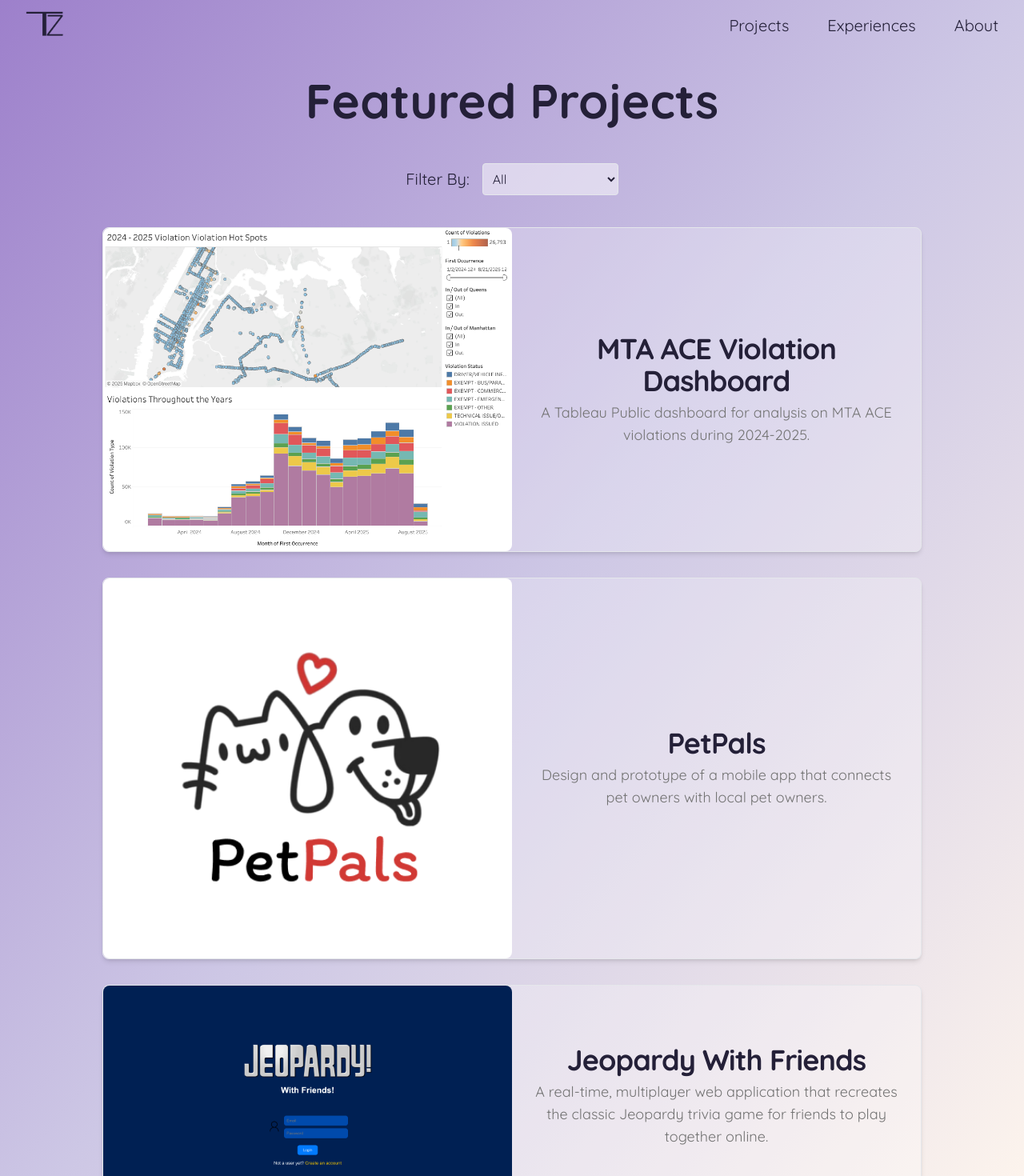
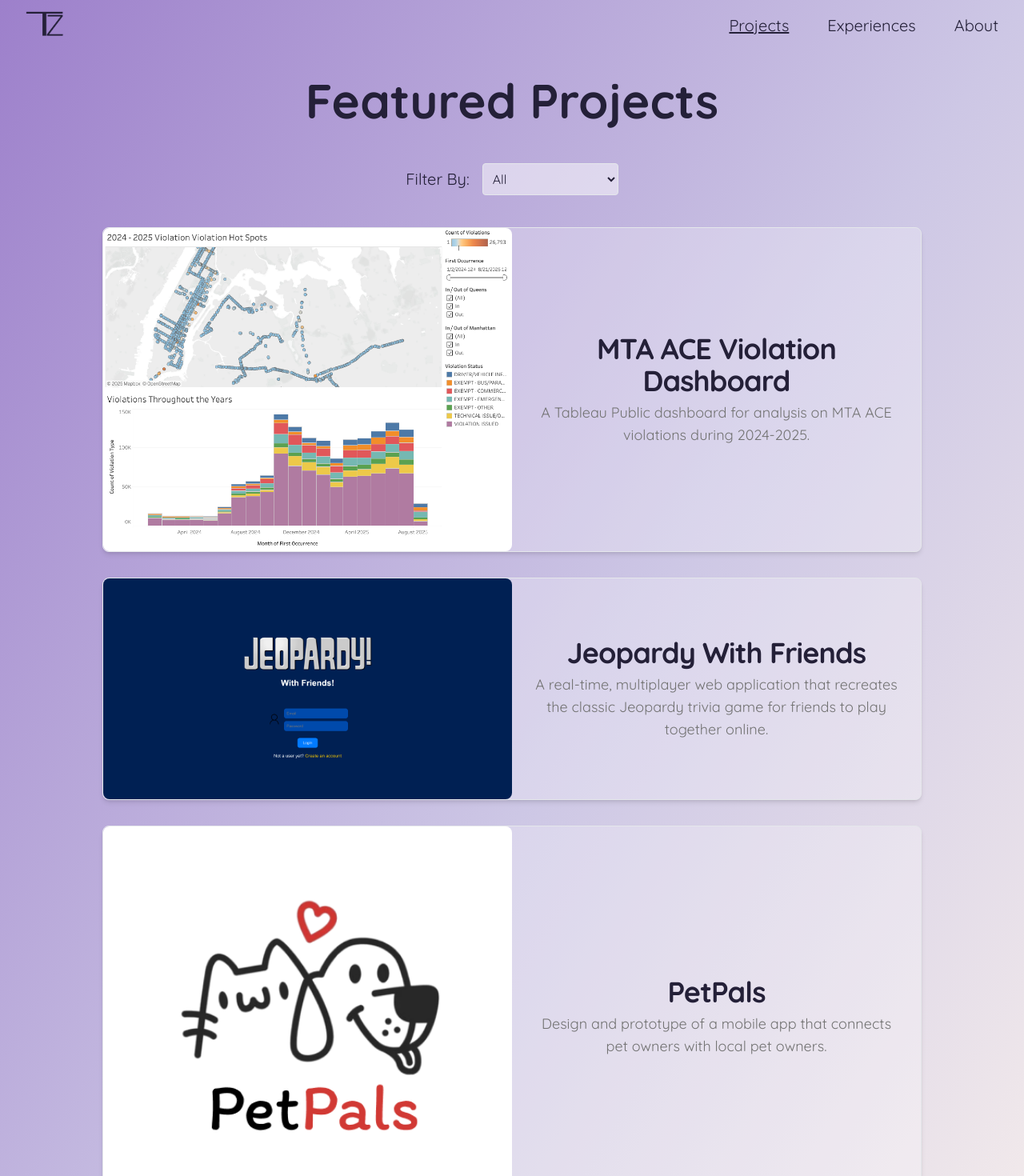
Before and after one commit to Tiffany-Zhu5303/TiffanyZhu, a Next.js app: page /projects in a window 1280 px wide. Shown: the top 1470 px of the page at 80% size. Built offline with nearby package versions, Linux system fonts and the light colour scheme.

Commit message:
update: new project added, project type modified

```diff
--- a/app/globals.css
+++ b/app/globals.css
@@ -7,7 +7,7 @@
   margin: 0;
   font-family: 'Quicksand', -apple-system, BlinkMacSystemFont, 'Segoe UI', 'Roboto', 'Oxygen',
     'Ubuntu', 'Cantarell', 'Fira Sans', 'Droid Sans', 'Helvetica Neue',
-    sans-serif;
+    'sans-serif';
   -webkit-font-smoothing: antialiased;
   -moz-osx-font-smoothing: grayscale;
   color: #242038;
--- a/components/Navbar.tsx
+++ b/components/Navbar.tsx
@@ -1,9 +1,12 @@
 "use client";
 import Link from 'next/link';
-import { useState, useEffect, use } from 'react';
+// import { motion } from "motion/react"
+import { usePathname } from "next/navigation";
+import { useState, useEffect } from 'react';
 
 export default function Navbar() {
   const [isScrolled, setIsScrolled] = useState(false);
+  const pathname = usePathname();
 
   useEffect(() => {
     const handleScroll = () => {
@@ -21,9 +24,9 @@
             <Link href="/"><img src="/icons/logo/Logo_transparent.png" alt="Logo" className='h-12 w-12'/></Link>
         </div>
         <div className="space-x-4 md:space-x-6 lg:space-x-12">
-            <Link href="/projects" className="hover:text-lavender-floral">Projects</Link>
-            <Link href="/experiences" className="hover:text-lavender-floral">Experiences</Link>
-            <Link href="/about" className="hover:text-lavender-floral">About</Link>
+            <Link href="/projects" className={`hover:text-lavender-floral ${pathname === '/projects' ? 'underline' : ''}`}>Projects</Link>
+            <Link href="/experiences" className={`hover:text-lavender-floral ${pathname === '/experiences' ? 'underline' : ''}`}>Experiences</Link>
+            <Link href="/about" className={`hover:text-lavender-floral ${pathname === '/about' ? 'underline' : ''}`}>About</Link>
         </div>
       </div>
     </nav>
--- a/components/ProjectCard.tsx
+++ b/components/ProjectCard.tsx
@@ -51,6 +51,8 @@
                     </ul>
                 </div>
                 <div>
+                    {collaborators && collaborators.length > 0 ?
+                    (<>
                         <p className="text-lg font-bold pb-4">Collaborators:</p>
                         <ul className="list-disc pl-5">
                             {collaborators.map((collab, index) => (
@@ -66,6 +68,7 @@
                                 </li>
                             ))}
                         </ul>
+                    </>) : null }
                 </div>
                 <div className="flex justify-center items-center">
                     {github ?
--- a/data/projects.ts
+++ b/data/projects.ts
@@ -37,25 +37,6 @@
             }
         ],
         tags: ['Data visualization'],
-        projectroute: '',
-    },
-    {
-        title: 'PetPals',
-        shortDescription: 'Design and prototype of a mobile app that connects pet owners with local pet owners.',
-        longDescription: 'PetPals is a mobile app designed to connect pet owners with local pet owners. The app allows users to create profiles for their pets, browse other pet profiles, and set up meetups for their pets. With a focus on safety and reliability, PetPals includes features such as private messaging, calendar integration for seamless scheduling, and map alerts for nearby pets. This project aims to foster a sense of community among pet owners and provide a convenient and trustworthy platform for pets and their owners to socialize.',
-        technologies: ['Figma'],
-        image: '/images/PetPals.png',
-        link: 'https://www.figma.com/design/24PdWS7GVrkC24GDOKz7yp/PetPals-Working-MVP?node-id=0-1&t=xI3UAa0YxlDeUQSO-1',
-        github: '',
-        collaborators: [
-            {
-                name: 'Ellen Avrumova'
-            },
-            {
-                name: 'Krina Patel'
-            }
-        ],
-        tags: ['UI/UX Design', 'Mobile'],
         projectroute: '',
     },
     {
@@ -105,7 +86,37 @@
         },
         tags: ['Web', 'Full Stack'],
         projectroute: '',
-    }
+    },
+    {
+        title: 'PetPals',
+        shortDescription: 'Design and prototype of a mobile app that connects pet owners with local pet owners.',
+        longDescription: 'PetPals is a mobile app designed to connect pet owners with local pet owners. The app allows users to create profiles for their pets, browse other pet profiles, and set up meetups for their pets. With a focus on safety and reliability, PetPals includes features such as private messaging, calendar integration for seamless scheduling, and map alerts for nearby pets. This project aims to foster a sense of community among pet owners and provide a convenient and trustworthy platform for pets and their owners to socialize.',
+        technologies: ['Figma'],
+        image: '/images/PetPals.png',
+        link: 'https://www.figma.com/design/24PdWS7GVrkC24GDOKz7yp/PetPals-Working-MVP?node-id=0-1&t=xI3UAa0YxlDeUQSO-1',
+        github: '',
+        collaborators: [
+            {
+                name: 'Ellen Avrumova'
+            },
+            {
+                name: 'Krina Patel'
+            }
+        ],
+        tags: ['UI/UX Design', 'Mobile'],
+        projectroute: '',
+    },
+    {
+        title: 'WeatherWear',
+        shortDescription: 'Design and prototype of a mobile app that provides weather updates and alerts.',
+        longDescription: 'WeatherWear is a mobile app designed to provide users with a digital wardrobe coordinated with weather updates. The app allows users to plan outfits by uploading items from their wardrobe and receiving weather forecasts. With a focus on user experience, WeatherWear includes features such as intuitive drag and drop outfit planning, and a sleek, intuitive interface. This project aims to enhance users\' daily routines by combining fashion and functionality in a single app.',
+        technologies: ['Figma', 'Swift', 'SwiftUI'],
+        image: '/images/WeatherWear.png',
+        link: 'https://www.figma.com/design/FbQZXwlQ6WyaLuMVmKId0l/Weather-Wear?node-id=0-1&t=hLs34VUIC5gvT4nW-1',
+        github: 'https://github.com/Tiffany-Zhu5303/WeatherWear',
+        tags: ['UI/UX Design', 'Mobile'],
+        projectroute: '',
+    },
 ]
 
 ProjectsList.forEach(project => {
--- a/data/types.ts
+++ b/data/types.ts
@@ -18,7 +18,7 @@
   image: string;
   link: string;
   github: string;
-  collaborators: Collaborator[];
+  collaborators?: Collaborator[];
   carousel?: Carousel;
   tags: string[];
   projectroute: string;
--- a/package.json
+++ b/package.json
@@ -14,6 +14,7 @@
     "class-variance-authority": "^0.7.1",
     "clsx": "^2.1.1",
     "lucide-react": "^0.511.0",
+    "motion": "^12.23.22",
     "next": "^15.3.3",
     "pdfjs-dist": "^4.10.38",
     "react": "^19.1.0",
```
Also changed, not shown: public/images/WeatherWear.png (added), 1 other file (tests, documents, lock files or other folders). Lines whose indentation alone changed are shown as unchanged.
